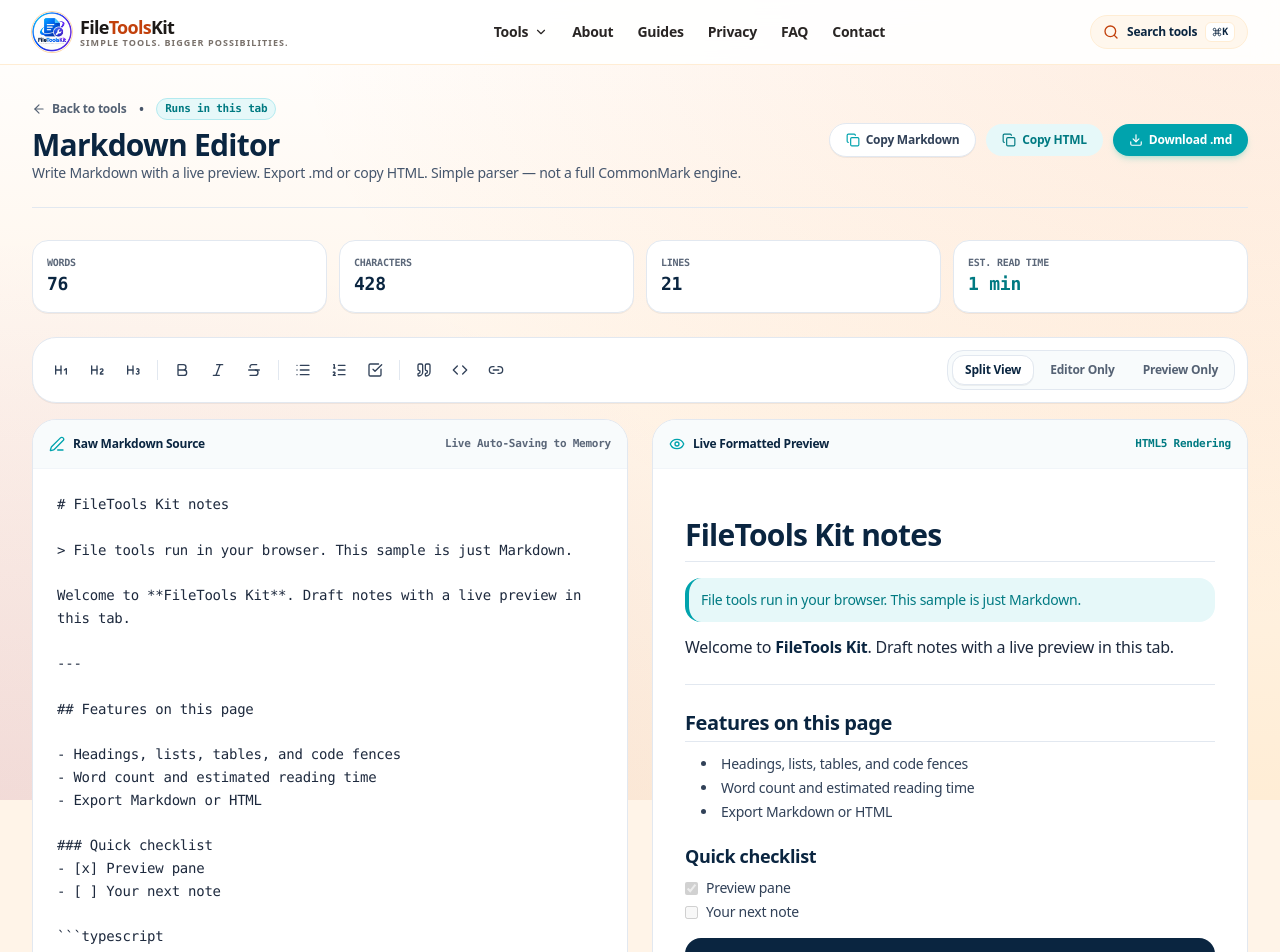
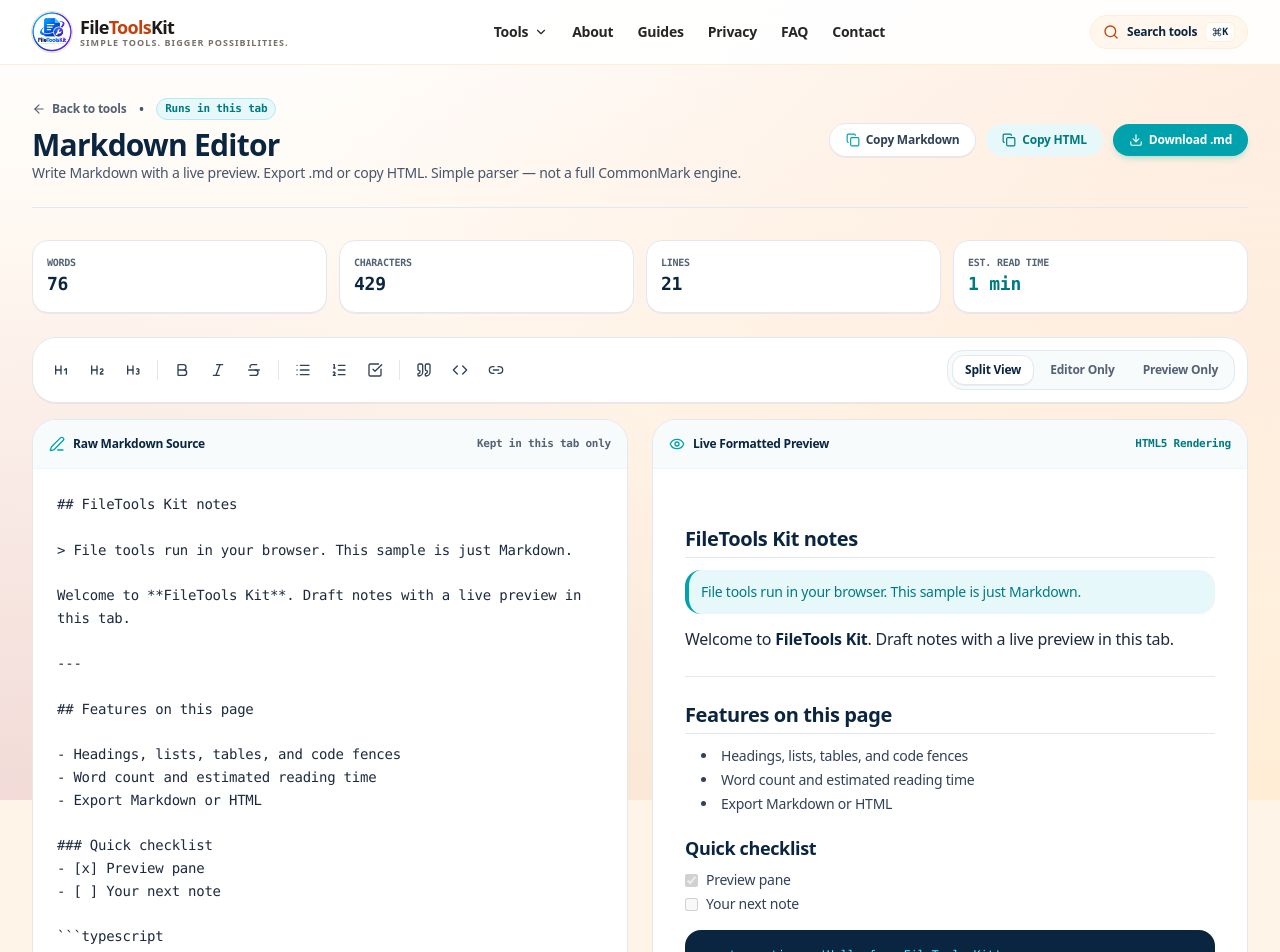
Before and after one commit to Sourendas/OmniCraft-Studio, a React (Vite) app: page /markdown-editor in a window 1280 px wide. Shown: the top 952 px of the page. Built offline with nearby package versions, Linux system fonts and the light colour scheme.

Commit message:
Markdown Editor: one H1 per page, honest storage note, labelled textarea, contrast

```diff
--- a/src/pages/tools/MarkdownEditorPage.tsx
+++ b/src/pages/tools/MarkdownEditorPage.tsx
@@ -25,7 +25,7 @@ import {
   ShieldCheck,
   Columns
 } from 'lucide-react';
-const SAMPLE_MARKDOWN = `# FileTools Kit notes
+const SAMPLE_MARKDOWN = `## FileTools Kit notes
 
 > File tools run in your browser. This sample is just Markdown.
 
@@ -201,19 +201,19 @@ export const MarkdownEditorPage: React.FC = () => {
       {/* Metrics Bar */}
       <div className="grid grid-cols-2 sm:grid-cols-4 gap-3 mb-6">
         <div className="p-3.5 rounded-2xl bg-white border border-slate-200 shadow-2xs">
-          <span className="text-[10px] font-mono font-bold text-slate-400 uppercase block">Words</span>
+          <span className="text-[10px] font-mono font-bold text-slate-500 uppercase block">Words</span>
           <span className="text-lg font-black text-[#0A2540] font-mono">{stats.words}</span>
         </div>
         <div className="p-3.5 rounded-2xl bg-white border border-slate-200 shadow-2xs">
-          <span className="text-[10px] font-mono font-bold text-slate-400 uppercase block">Characters</span>
+          <span className="text-[10px] font-mono font-bold text-slate-500 uppercase block">Characters</span>
           <span className="text-lg font-black text-[#0A2540] font-mono">{stats.chars}</span>
         </div>
         <div className="p-3.5 rounded-2xl bg-white border border-slate-200 shadow-2xs">
-          <span className="text-[10px] font-mono font-bold text-slate-400 uppercase block">Lines</span>
+          <span className="text-[10px] font-mono font-bold text-slate-500 uppercase block">Lines</span>
           <span className="text-lg font-black text-[#0A2540] font-mono">{stats.lines}</span>
         </div>
         <div className="p-3.5 rounded-2xl bg-white border border-slate-200 shadow-2xs">
-          <span className="text-[10px] font-mono font-bold text-slate-400 uppercase block">Est. Read Time</span>
+          <span className="text-[10px] font-mono font-bold text-slate-500 uppercase block">Est. Read Time</span>
           <span className="text-lg font-black text-[#007A82] font-mono">{stats.readingTimeMinutes} min</span>
         </div>
       </div>
@@ -362,10 +362,11 @@ export const MarkdownEditorPage: React.FC = () => {
                 <Edit3 className="w-4 h-4 text-[#00A3AD]" />
                 <span>Raw Markdown Source</span>
               </div>
-              <span className="text-[11px] font-mono text-slate-400">Live Auto-Saving to Memory</span>
+              <span className="text-[11px] font-mono text-slate-500">Kept in this tab only</span>
             </div>
             <textarea
               id="markdown-textarea"
+              aria-label="Markdown source"
               value={markdown}
               onChange={(e) => setMarkdown(e.target.value)}
               rows={24}
```
